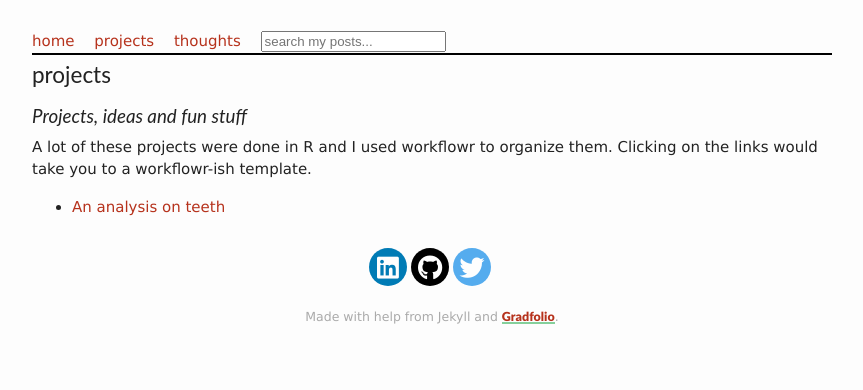
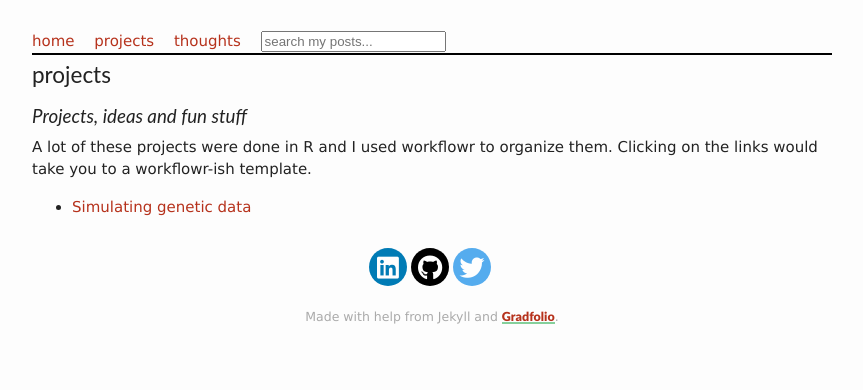
Before and after one commit to tobbyxy/temipete.github.io, a Jekyll site: the page built from projects/index.html, in a window 1280 px wide. Shown: the top 390 px of the page, without its empty margins (208-1071 px from the left). Built offline with Jekyll 4.4.1, drawn with Linux system fonts in a browser that asks for light colours; nearby versions of some CDN libraries; comment, search, counter and statistics services are not loaded.

Commit message:
Update index.html

```diff
--- a/projects/index.html
+++ b/projects/index.html
@@ -14,5 +14,5 @@ title: 'Projects'
 A lot of these projects were done in R and I used workflowr to organize them. Clicking on the links would take you to a workflowr-ish template.
 
 <ul>
-  <li> <a href="https://temipete.github.io/isiro/docs/simulating_genotypes.html" target="_blank" rel="noopener noreferrer">An analysis on teeth</a> </li>
+  <li> <a href="https://temipete.github.io/isiro/docs/simulating_genotypes.html" target="_blank" rel="noopener noreferrer">Simulating genetic data</a> </li>
 </ul>
```
